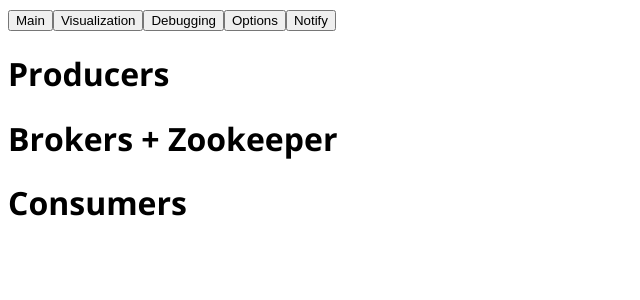
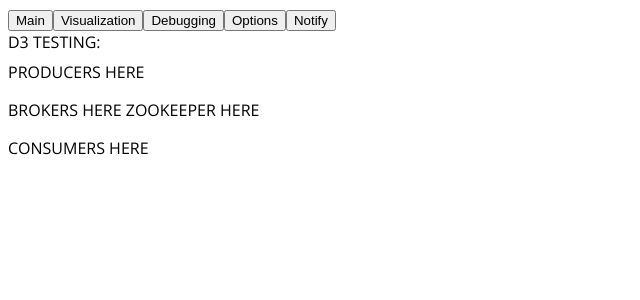
Before and after one commit to oslabs-beta/flowkat, a React app: page /vis in a window 1280 px wide. Shown: the top 300 px of the page, without its empty margins (0-640 px from the left). Built offline with nearby package versions, Linux system fonts and the light colour scheme.

Commit message:
Progress on using vanilla D3

```diff
--- a/index.html
+++ b/index.html
@@ -2,11 +2,15 @@
 
 <html>
   <head>
+    <title>FlowKat</title>
+    <link rel="shortcut icon" type="image/png" href="./src/static/FlowKatIcon.png"/>
     <meta charset="UTF-8" />
-    <meta http-equiv="Content-Security-Policy" content="script-src 'self'" />
+    <!-- <meta http-equiv="Content-Security-Policy" content="script-src 'self'" /> -->
+    <meta http-equiv="Content-Security-Policy" content="script-src 'self' https://d3js.org" />
   </head>
   <body>
     <div id="root"></div>
+    <script src="https://d3js.org/d3.v7.min.js"></script>
     <script src="./build/js/app.js"></script>
   </body>
 </html>
--- a/src/App.jsx
+++ b/src/App.jsx
@@ -8,7 +8,7 @@
 import OptionsContainer from './components/options/OptionsContainer.jsx';
 import DebuggingContainer from './components/debugging-/DebuggingContainer.jsx';
 
-import '../styles.scss';
+import '.././styles.scss';
 
 class App extends Component {
   constructor(props) {
@@ -22,13 +22,13 @@
           <NavBar/>
 
           <Switch>
-            <Route path="/vis">
+            <Route exact path="/vis">
               <VisContainer/>
             </Route>
-            <Route path="/debug">
+            <Route exact path="/debug">
               <DebuggingContainer/>
             </Route>
-            <Router path="/options">
+            <Router exact path="/options">
               <OptionsContainer/>
             </Router>
             <Router path="/">
--- a/src/components/ContainerHub.js
+++ b/src/components/ContainerHub.js
@@ -0,0 +1 @@
+//MAY GO UNUSED
--- a/src/components/visualization/VisContainer.jsx
+++ b/src/components/visualization/VisContainer.jsx
@@ -6,12 +6,37 @@
     super(props)
   }
 
+  componentDidMount() {
+    console.log('VisContainer Mounted');
+
+    // d3.select('#d3-test')
+    //   .selectAll('p')
+    //   .data([1, 2, 3, 4])
+    //   .enter()
+    //   .append('p')
+    //   .text(dta => `My value is: ${dta}`);
+
+    d3.select('#producers')
+      .append('g')
+      .attr('width', 100)
+      .attr('height', 100)
+      .selectAll('svg')
+      .data(['Service 1', 'Service 2', 'Service 3'])
+      .enter()
+      .append('svg')
+      .text(dta => dta)
+      .attr('width', 25)
+      .attr('height', 25)
+      .attr('fill', '#40F99B')
+  }
+
   render() {
     return (
       <div id="vis-container">
-        <h1>Producers</h1>
-        <span><h1>Brokers + Zookeeper</h1></span>
-        <h1>Consumers</h1>
+        <div id="d3-test">D3 TESTING:</div>
+        <div id="producers">PRODUCERS HERE</div>
+        <p><span id="brokers">BROKERS HERE</span>   <span id="zookeeper">ZOOKEEPER HERE</span></p>
+        <div id="consumers">CONSUMERS HERE</div>
       </div>
     );
   };
--- a/styles.scss
+++ b/styles.scss
@@ -24,8 +24,16 @@
   #vis-container {
     display: grid;
     // width: 90%;
-    grid-template-rows: 1fr 1fr 1fr;
+    //Five rows is accurate??: 3 for Producers/Brokers/Consumers, 2 for the lines connecting them
+    grid-template-rows: 1fr 1fr 1fr 1fr 1fr;
     background-color: rgb(224, 240, 255);
     justify-content: space-evenly;
+
+    #producers {
+      g {
+        display: grid;
+        grid-template-columns: 1fr 1fr 1fr;
+      }
+    }
   }
 }
```
Also changed, not shown: src/static/FlowKatIcon.png (added), 1 other file (tests, documents, lock files or other folders).
